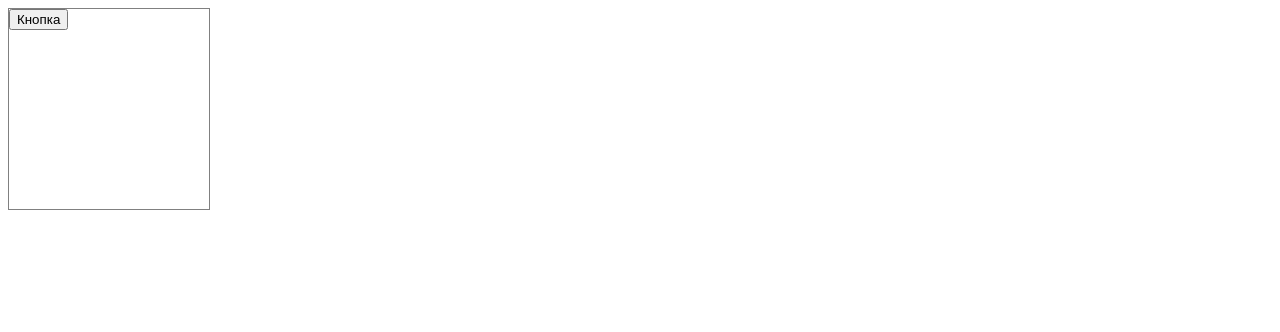
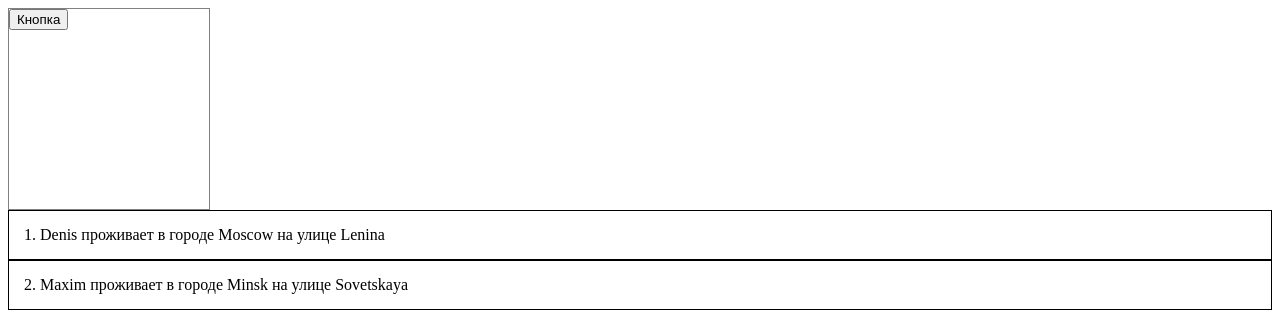
Before and after one commit to DenisLatyshau/react-typescript, a React (Create React App) app: page / in a window 1280 px wide. Shown: the top 332 px of the page. Built offline with nearby package versions, Linux system fonts and the light colour scheme.

Commit message:
feat: add userList

```diff
--- a/src/App.tsx
+++ b/src/App.tsx
@@ -1,12 +1,20 @@
-import React from 'react';
+import React, { useState } from 'react';
 import Card, { CardVariant } from './components/Card';
+import UserList from './components/UserList';
+import { IUser } from './types/types';
 
 const App = () => {
+  const users: IUser[] = [
+    {id: 1, name: 'Denis', email: 'denis@yandex.ru', address: {city: 'Moscow', street: 'Lenina', zipcode: '123456'}},
+    {id: 2, name: 'Maxim', email: 'maxim@yandex.ru', address: {city: 'Minsk', street: 'Sovetskaya', zipcode: '543456'}}
+  ]
+
   return (
     <div>
       <Card variant={CardVariant.outlined} width='200px' height='200px'>
         <button>Кнопка</button>
       </Card>
+      <UserList users={users} />
     </div>
   );
 }
--- /dev/null
+++ b/src/components/UserList.tsx
@@ -0,0 +1,21 @@
+import React, { FC } from "react";
+import { IUser } from "../types/types";
+
+interface UserListProps {
+    users: IUser[]
+}
+
+const UserList: FC<UserListProps> = ({users}) => {
+
+    return (
+        <div>
+            {users.map(user =>
+                <div key={user.id} style={{padding: '15px', border: '1px solid black'}}>
+                    {user.id}. {user.name} проживает в городе {user.address.city} на улице {user.address.street}
+                </div>
+            )}
+        </div>
+    )
+}
+
+export default UserList
--- /dev/null
+++ b/src/types/types.tsx
@@ -0,0 +1,12 @@
+export interface IAddress {
+    street: string
+    city: string
+    zipcode: string
+}
+
+export interface IUser {
+    id: number
+    name: string
+    email: string
+    address: IAddress
+}
```
